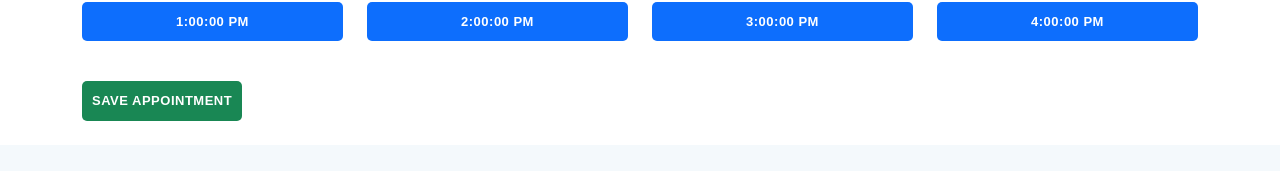
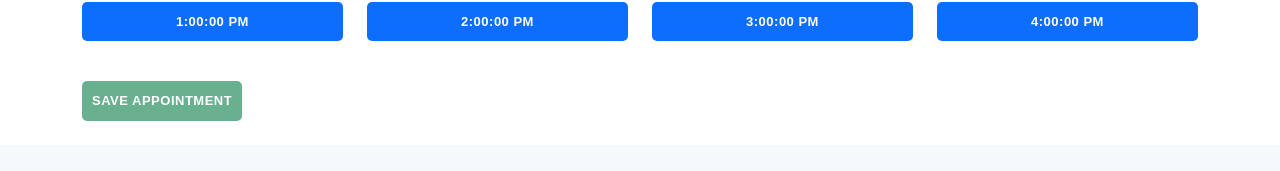
Before and after one commit to ParisaDarkhal/Urgent-Care-Checkin, a React (Create React App) app in the folder client/: page /bookAppointment/timeSlots/1 in a window 1280 px wide. Shown: the part 484-655 px from the top of the page. Built offline with nearby package versions, Linux system fonts and the light colour scheme; no server answers.

Commit message:
feature of disabled timeSlots for taken times added, field required shown

```diff
--- a/client/src/components/dateTimeSlots/DateTimeSlots.js
+++ b/client/src/components/dateTimeSlots/DateTimeSlots.js
@@ -1,9 +1,11 @@
 import React, { useState } from "react";
-import Navbar from '../Navbar';
-import Footer from '../Footer';
+import { gql, useQuery } from "@apollo/client";
+import Navbar from "../Navbar";
+import Footer from "../Footer";
 
 import { useMutation } from "@apollo/client";
 import { ADD_APPOINTMENT } from "../../utils/mutations";
+import { GET_APPOINTMENTS } from "../../utils/queries";
 import "bootstrap/dist/css/bootstrap.min.css";
 import { useNavigate } from "react-router-dom";
 import { Container, Row, Col, Button } from "react-bootstrap";
@@ -15,42 +17,88 @@ export default function TimeSlots() {
   const [chosenTimeSlot, setChosenTimeSlot] = useState(null);
   const [addAppointment, { error }] = useMutation(ADD_APPOINTMENT);
   const { patientId } = useParams();
-  console.log("patient? ", patientId);
-  // const userIdForTest = "648a0329a93c6d363e0716d1";
+  const currentDate = new Date();
+
+  /////////////to convert date
+  const convertDate = (today) => {
+    const yyyy = today.getFullYear();
+    let mm = today.getMonth() + 1; // Months start at 0!
+    let dd = today.getDate();
+
+    if (dd < 10) dd = "0" + dd;
+    if (mm < 10) mm = "0" + mm;
+
+    const formattedToday = mm + "-" + dd + "-" + yyyy;
+    return formattedToday;
+  };
+
+  /////////////////////////////
+  // Fetch existing appointments from the database
+  const { loading, data } = useQuery(GET_APPOINTMENTS, {
+    variables: {
+      appt_date: convertDate(currentDate),
+    },
+  });
+  if (loading) return <div>Loading ...</div>;
+
+  ////////////////////////////
 
   // Generate time slots for a given day
-  const generateTimeSlots = (date) => {
+  const generateTimeSlots = () => {
     const timeSlots = [];
     const startHour = 9; // 9 AM
     const endHour = 17; // 5 PM
-    const currentDate = new Date(date);
+
     currentDate.setHours(startHour, 0, 0, 0); // Set starting time
     while (currentDate.getHours() < endHour) {
       timeSlots.push(new Date(currentDate));
       currentDate.setHours(currentDate.getHours() + 1);
     }
-    return timeSlots;
+    /////////////////////////////////////////////////////////////
+
+    const existingAppointments = data?.appointmentsByDate || [];
+    const takenTimeSlots = existingAppointments.map(
+      (appointment) => appointment.appt_time
+    );
+
+    const disabledTimeSlots = timeSlots.filter((timeSlot) =>
+      takenTimeSlots.some(
+        (takenSlot) => takenSlot === timeSlot.toLocaleTimeString()
+      )
+    );
+
+    return timeSlots.map((timeSlot) => ({
+      time: timeSlot,
+      isDisabled: disabledTimeSlots.some(
+        (disabledSlot) =>
+          disabledSlot.toLocaleTimeString() === timeSlot.toLocaleTimeString()
+      ),
+    }));
+
+    /////////////////////////////////////////////////////////////
   };
-
-  const date = new Date(); // Set the desired date, might not be used in our application
 
   const handleBtnSelection = (btnIndex, item) => {
     setSelected(btnIndex);
-    setChosenTimeSlot(item.toLocaleTimeString());
+    setChosenTimeSlot(item.time.toLocaleTimeString());
   };
 
   const handleSaveBtn = async () => {
     try {
+      const currentDate = new Date(); // Get today's date
+      const year = currentDate.getFullYear();
+      const month = String(currentDate.getMonth() + 1).padStart(2, "0");
+      const day = String(currentDate.getDate()).padStart(2, "0");
+      const formattedDate = `${month}-${day}-${year}`; // Format the date as "MM-DD-YYYY"
       const { data } = await addAppointment({
         variables: {
           input: {
-            appt_date: chosenTimeSlot,
+            appt_date: formattedDate, // Set today's date
             appt_time: chosenTimeSlot,
             patient: patientId,
           },
         },
       });
-      console.log("what is tis in datetime", data);
       navigate(`/confirmation/${patientId}`);
     } catch (err) {
       console.error("======Error", err);
@@ -60,27 +108,29 @@ export default function TimeSlots() {
 
   return (
     <div>
-      <Navbar/>
+      <Navbar />
       <Container>
         <h5>Please chose a time for your appointment.</h5>
         <Row>
-        {generateTimeSlots(date).map((item, index) => (
+          {generateTimeSlots().map((item, index) => (
             <Col className="d-grid gap-2 mx-auto" sm={3} key={index}>
               {index === selected ? (
                 <Button
                   type="button"
                   className="btn btn-success my-3 p-2"
                   onClick={() => handleBtnSelection(index, item)}
+                  disabled={item.isDisabled} // Added disabled prop
                 >
-                {item.toLocaleTimeString()}{" "}
+                  {item.time.toLocaleTimeString()}{" "}
                 </Button>
               ) : (
                 <Button
                   type="button"
                   className="btn btn-primary my-3 p-2"
                   onClick={() => handleBtnSelection(index, item)}
+                  disabled={item.isDisabled} // Added disabled prop
                 >
-                {item.toLocaleTimeString()}{" "}
+                  {item.time.toLocaleTimeString()}{" "}
                 </Button>
               )}
             </Col>
@@ -90,13 +140,14 @@ export default function TimeSlots() {
               type="button"
               className="btn btn-success my-4 p-2"
               onClick={handleSaveBtn}
+              disabled={!chosenTimeSlot} // Disable button if no time slot is chosen
             >
               Save Appointment
             </Button>
           </Col>
         </Row>
       </Container>
-    <Footer/>
+      <Footer />
     </div>
   );
 }
--- a/client/src/utils/queries.js
+++ b/client/src/utils/queries.js
@@ -47,3 +47,12 @@ export const VIEW_APPOINTMENTS = gql`
     }
   }
 `;
+
+export const GET_APPOINTMENTS = gql`
+  query appointmentsByDate($appt_date: String) {
+    appointmentsByDate(appt_date: $appt_date) {
+      appt_date
+      appt_time
+    }
+  }
+`;
```
Also changed, not shown: client/src/components/personalInfoForm/InfoForm.js (+7 -4 lines), 2 other files (tests, documents, lock files or other folders). Lines whose indentation alone changed are shown as unchanged.
